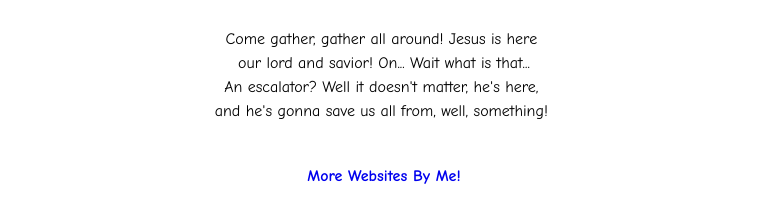
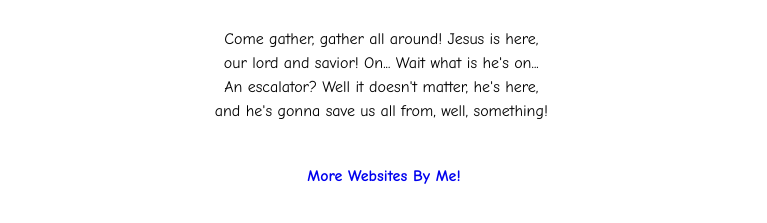
Before and after one commit to thatoneusercausingchaos/jesus, a plain HTML site: page index.html in a window 1280 px wide. Shown: the part 497-720 px from the top of the page, without its empty margins (256-1023 px from the left). Drawn offline with Linux system fonts and the light colour scheme.

Commit message:
Update index.html

```diff
--- a/index.html
+++ b/index.html
@@ -10,8 +10,8 @@
     <h1>Jesus Takes The Escalator</h1>
     <iframe width="704" height="396" src="https://www.youtube.com/embed/oI9B7qWXV9Q" title="♫ Jesus Take The Escalator ♫" frameborder="0" allow="accelerometer; autoplay; clipboard-write; encrypted-media; gyroscope; picture-in-picture; web-share" referrerpolicy="strict-origin-when-cross-origin" allowfullscreen></iframe><br>
 <pre>
-Come gather, gather all around! Jesus is here
-our lord and savior! On... Wait what is that...
+Come gather, gather all around! Jesus is here,
+our lord and savior! On... Wait what is he's on...
 An escalator? Well it doesn't matter, he's here,
 and he's gonna save us all from, well, something!
 </pre><br>
```
